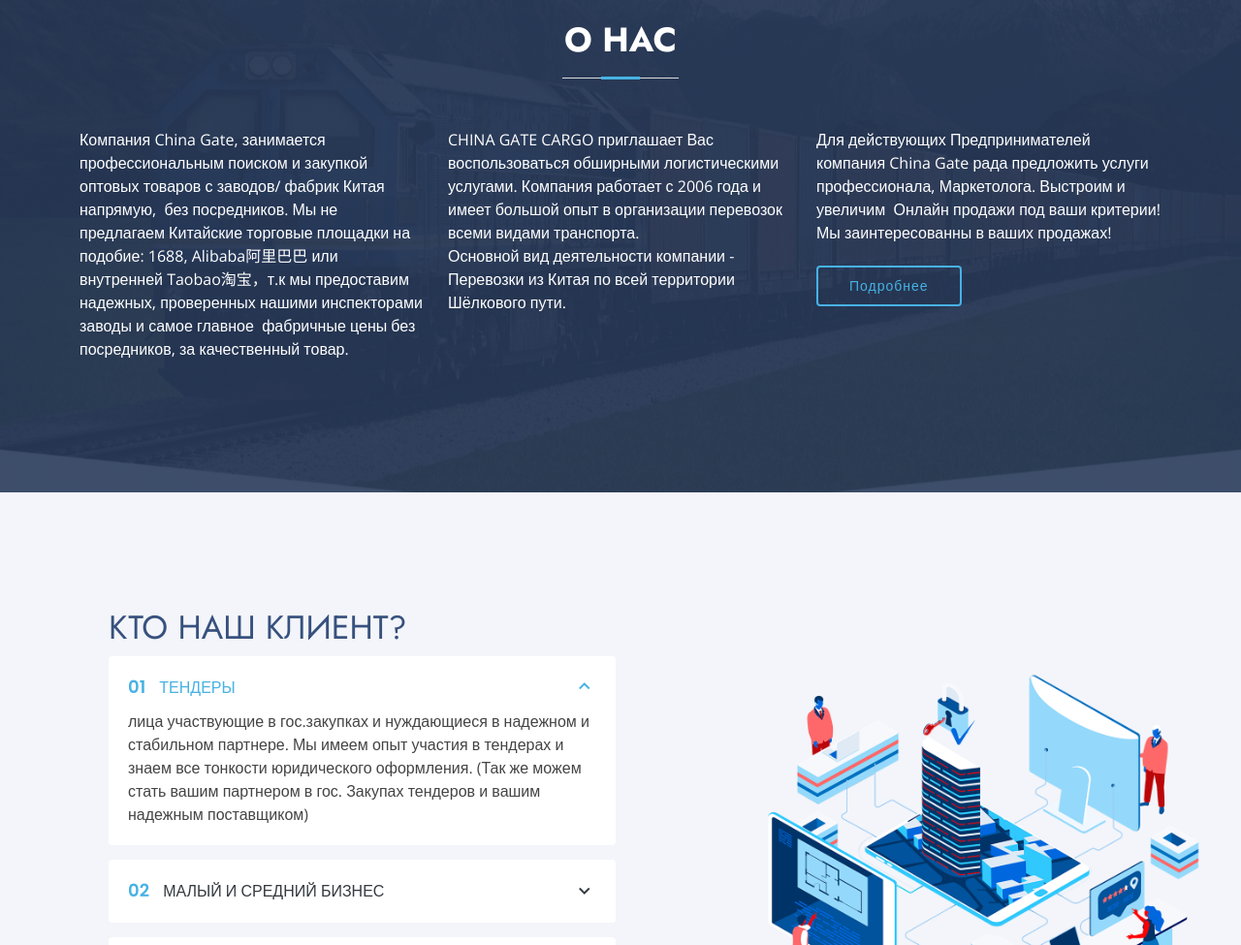
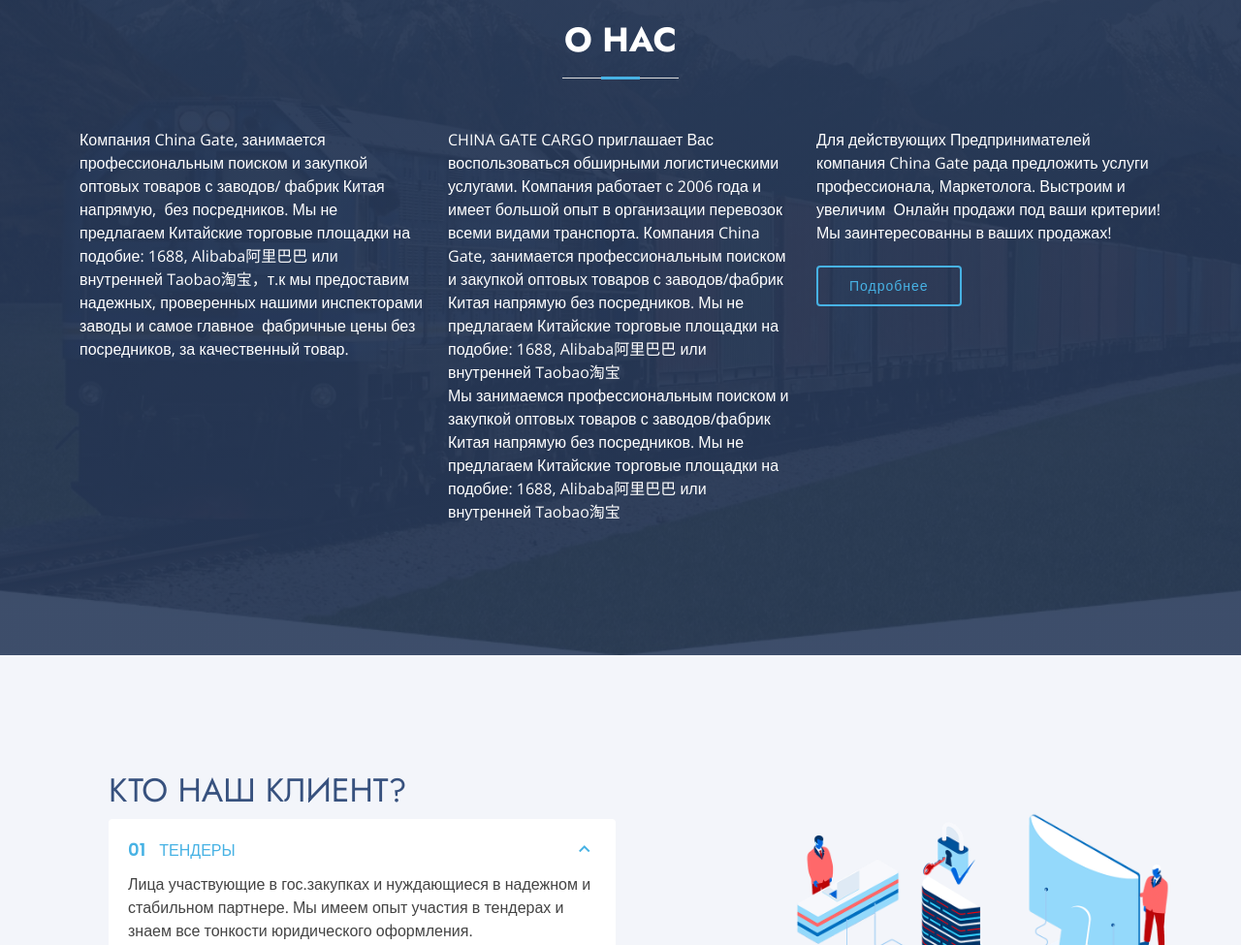
Before and after one commit to Mankunian/china-gate, a plain HTML site: page index.html in a window 1280 px wide. Shown: the part 900-1875 px from the top of the page at 97% size. Drawn offline with nearby package versions, Linux system fonts and the light colour scheme.

Commit message:
fix text

```diff
--- a/index.html
+++ b/index.html
@@ -139,10 +139,15 @@
 
 					<div class="col-lg-4 pt-4 pt-lg-0 about-p">
 						<p>
-							CHINA GATE CARGO приглашает Вас воспользоваться обширными логистическими услугами.
-							Компания работает с 2006 года и имеет большой опыт в организации перевозок всеми видами транспорта. <br>
+							CHINA GATE CARGO приглашает Вас воспользоваться обширными логистическими услугами. Компания работает с
+							2006 года и имеет большой опыт в организации перевозок всеми видами транспорта.
+							Компания China Gate, занимается профессиональным поиском и закупкой оптовых товаров с заводов/фабрик Китая
+							напрямую без посредников. Мы не предлагаем Китайские торговые площадки на подобие: 1688, Alibaba阿里巴巴 или
+							внутренней Taobao淘宝 <br>
 
-							Основной вид деятельности компании - Перевозки из Китая по всей территории Шёлкового пути.
+							Мы занимаемся профессиональным поиском и закупкой оптовых товаров с заводов/фабрик Китая напрямую без
+							посредников. Мы не предлагаем Китайские торговые площадки на подобие: 1688, Alibaba阿里巴巴 или внутренней
+							Taobao淘宝
 						</p>
 
 					</div>
@@ -185,10 +190,8 @@
 										ТЕНДЕРЫ <i class="bx bx-chevron-down icon-show"></i><i class="bx bx-chevron-up icon-close"></i></a>
 									<div id="accordion-list-1" class="collapse show" data-bs-parent=".accordion-list">
 										<p>
-											лица участвующие в гос.закупках и нуждающиеся в надежном и стабильном партнере. Мы имеем опыт
+											Лица участвующие в гос.закупках и нуждающиеся в надежном и стабильном партнере. Мы имеем опыт
 											участия в тендерах и знаем все тонкости юридического оформления.
-											(Так же можем стать вашим партнером в гос. Закупах тендеров и вашим надежным поставщиком)
-
 										</p>
 									</div>
 								</li>
@@ -199,7 +202,7 @@
 											class="bx bx-chevron-up icon-close"></i></a>
 									<div id="accordion-list-2" class="collapse" data-bs-parent=".accordion-list">
 										<p>
-											компании, ищущие партнеров на оптовые и небольшие поставки товаров и продажи его в розницу в
+											Компании, ищущие партнеров на оптовые и небольшие поставки товаров и продажи его в розницу в
 											Казахстане.
 										</p>
 									</div>
@@ -211,7 +214,7 @@
 											class="bx bx-chevron-up icon-close"></i></a>
 									<div id="accordion-list-3" class="collapse" data-bs-parent=".accordion-list">
 										<p>
-											полное согласование бизнес проекта клиента, и поставка необходимого (товара, груза, сырья) и
+											Полное согласование бизнес проекта клиента, и поставка необходимого (товара, груза, сырья) и
 											поддержка бизнеса на пополнение необходимых товарных запасов.
 										</p>
 									</div>
```
